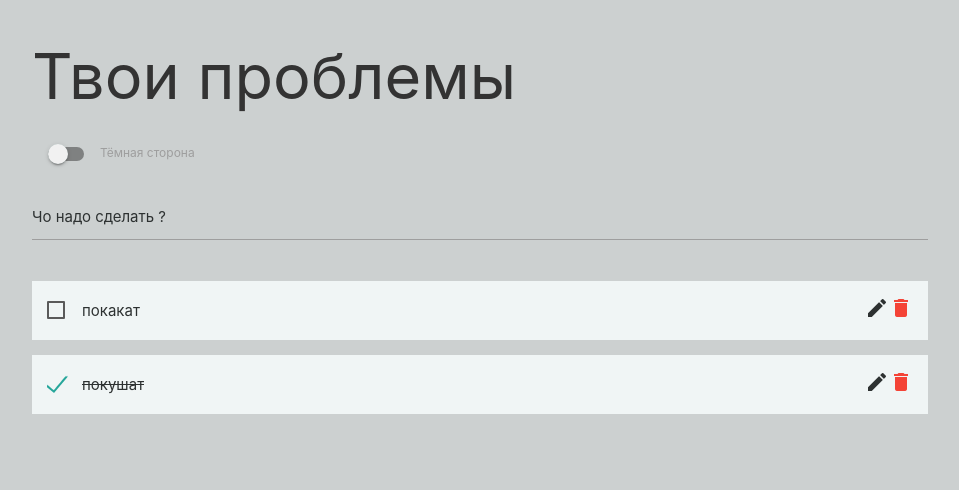
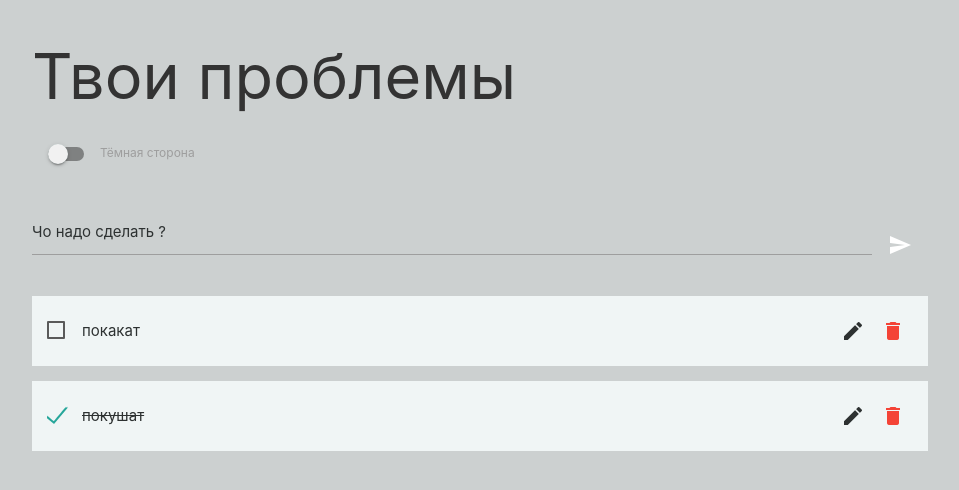
Before and after one commit to nalezhytyi/todo, a React (Create React App) app: page / in a window 1280 px wide. Shown: the top 490 px of the page, without its empty margins (160-1119 px from the left). Built offline with nearby package versions, Linux system fonts and the light colour scheme.

Commit message:
changes in style.css for better looking and created FormInput Component + some other small fixes

```diff
--- a/src/components/FormInput.jsx
+++ b/src/components/FormInput.jsx
@@ -7,22 +7,18 @@ const FormInput = () => {
   const { dispatch } = useContext(Context);
 
   const addTodo = (event) => {
-    if (event.key === 'Enter' && event.target.value.length >= 3) {
+    if ((event.key === 'Enter' && event.target.value.length >= 3) || event.type === 'click') {
       dispatch({
         type: 'add',
         payload: todoTitle,
       });
       setTodoTitle('');
-    }
-  };
-
-  const loseFocus = (event) => {
-    if (event.key === 'Enter') {
       event.target.blur();
     }
   };
 
   return (
+    <div className='form-input'>
       <div className='input-field'>
         <input
           id='adding'
@@ -33,14 +29,23 @@ const FormInput = () => {
           maxLength='120'
           onChange={(event) => setTodoTitle(event.target.value)}
           onKeyPress={addTodo}
-        onKeyUp={loseFocus}
         />
         <label>Чо надо сделать ?</label>
         <span
           className='helper-text'
           data-error='Алло, введи минимум 3 символа!'
-        data-success='Нажми Ввод (Return) (Enter)'
+          data-success='Хочешь еще проблем?'
         />
+      </div>
+      <div>
+        <button
+          className='btn-flat btn-floating btn-large waves-effect'
+          onClick={addTodo}
+          disabled={todoTitle.length < 3}
+        >
+          <i className='material-icons'>send</i>
+        </button>
+      </div>
     </div>
   );
 };
--- a/src/components/TodoItem.jsx
+++ b/src/components/TodoItem.jsx
@@ -32,18 +32,21 @@ export default function TodoItem({ todo }) {
             onChange={() => dispatch({ type: 'toggle', payload: todo.id })}
           />
           <span>{todo.title}</span>
-          <div className='icons-group'>
-            <i className='material-icons' onClick={() => setEdit(true)}>
-              edit
-            </i>
-            <i
-              className='material-icons red-text'
-              onClick={() => dispatch({ type: 'remove', payload: todo.id })}
-            >
-              delete
-            </i>
-          </div>
         </label>
+        <div className='icons-group'>
+          <button
+            className='waves-effect btn-flat btn-floating waves-light'
+            onClick={() => setEdit(true)}
+          >
+            <i className='material-icons'>edit</i>
+          </button>
+          <button
+            className='btn-flat btn-floating'
+            onClick={() => dispatch({ type: 'remove', payload: todo.id })}
+          >
+            <i className='material-icons red-text'>delete</i>
+          </button>
+        </div>
       </li>
     );
   } else {
@@ -62,12 +65,18 @@ export default function TodoItem({ todo }) {
           <span
             className='helper-text'
             data-error='Алло, введи минимум 3 символа!'
-            data-success='Нажми Ввод (Return) (Enter)'
+            data-success='Нажми Ввод (Return) (Enter) или тыцни кнопку справа!'
           />
-          <i className='material-icons' onClick={(event) => saveTodo(event)}>
-            save
-          </i>
         </label>
+        <div className='icons-group'>
+          <button
+            className='btn-large btn-flat waves-effect waves-light btn-floating'
+            disabled={editedTodo.length < 3}
+            onClick={(event) => saveTodo(event)}
+          >
+            <i className='material-icons'>save</i>
+          </button>
+        </div>
       </li>
     );
   }
--- a/src/index.css
+++ b/src/index.css
@@ -18,7 +18,7 @@
     --background--elements: #1b1d1d;
 }
 
-
+/*MAIN STYLES*/
 * {
     margin: 0;
     padding: 0;
@@ -30,14 +30,30 @@ body {
     background: var(--background--main);
 }
 
+input {
+    color: var(--text--dimmed);
+}
+
+/*INPUTFIELD*/
+.form-input {
+    display: flex;
+    align-items: center;
+}
+.input-field {
+    flex: 1;
+}
+
+/*THEME SWITCH*/
 .switch {
     margin: 30px 0;
 }
 
+/*TODOLIST*/
 .todo-list {
     margin-bottom: 2.8rem;
 }
 
+/*TODOITEM*/
 .input-field label {
     color: var(--text--dimmed);
 }
@@ -45,6 +61,11 @@ body {
 .todo {
     margin-bottom: 1rem;
     display: flex;
+    background-color: var(--background--elements);
+    align-items: center;
+    width: 100%;
+    padding: 1rem;
+
 }
 
 .todo.completed span {
@@ -52,24 +73,17 @@ body {
 }
 
 .todo label {
-    background-color: var(--background--elements);
     color: var(--text--dimmed);
-    width: 100%;
-    display: flex;
-    align-items: center;
-    justify-content: space-between;
+    flex: 1;
     cursor: pointer;
-    padding: 1rem;
-}
-
-input {
-    color: var(--text--dimmed);
-}
-
-.todo span {
     overflow-y: auto;
 }
 
-.todo i {
-    z-index: 2;
+.todo .icons-group {
+    margin-left: 1rem;
 }
+
+.todo .icons-group button i {
+    color: var(--text--dimmed);
+
+}
```
Also changed, not shown: package.json (+3 -4 lines), 1 other file (tests, documents, lock files or other folders). Lines whose indentation alone changed are shown as unchanged.
